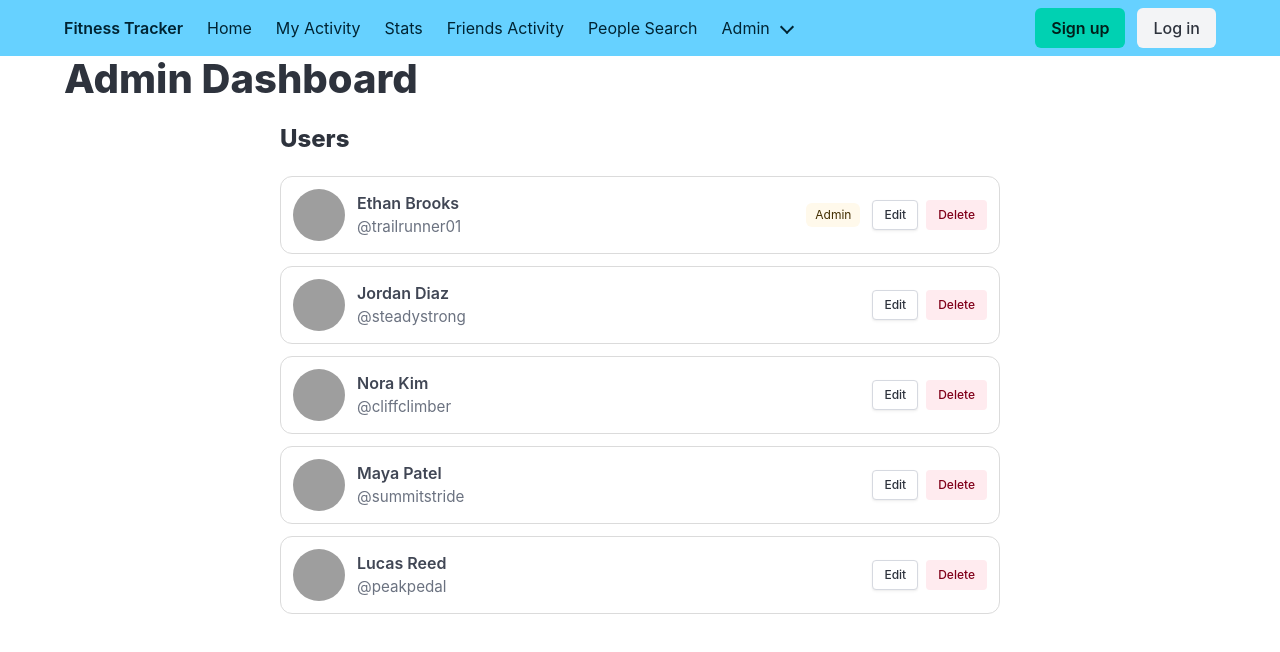
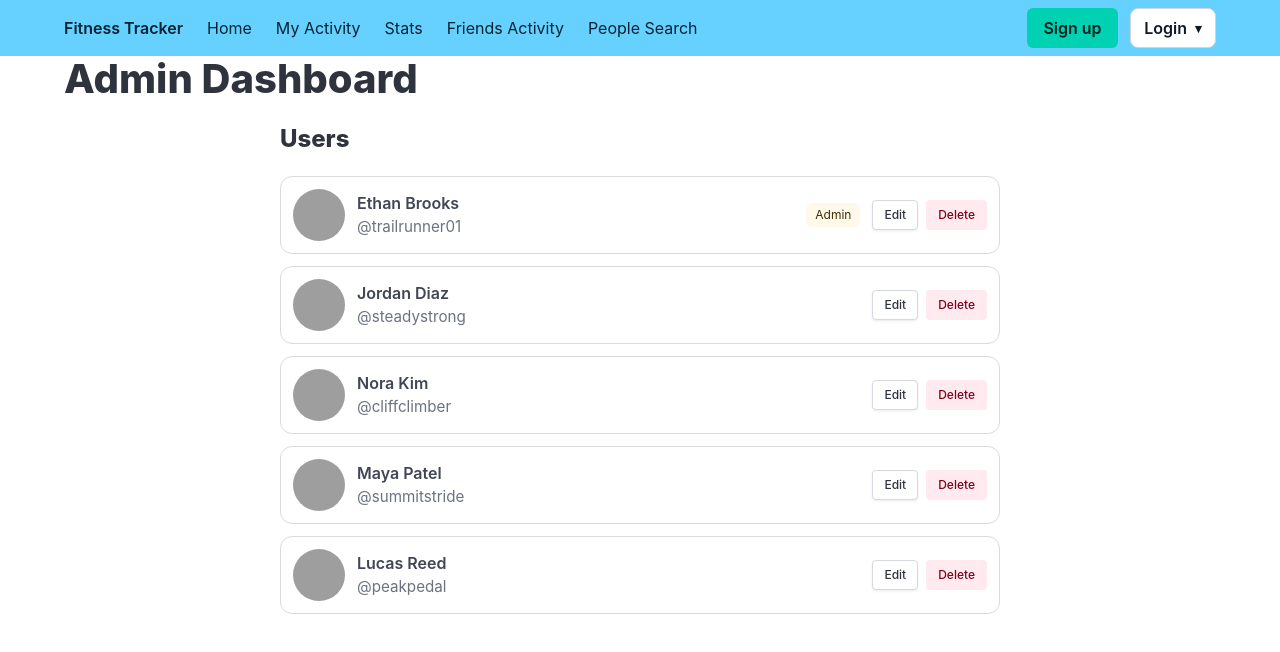
Before and after one commit to diacnik/fitness-tracker, a Vue app in the folder client/: page /users in a window 1280 px wide. Shown: the top 652 px of the page. Built offline with nearby package versions, Linux system fonts and the light colour scheme; grey boxes are pictures that could not be loaded; the HTML template or start-up script is replaced by a standard one.

Commit message:
added currentUser global variable to user store, UserLogin.vue, and NavBar.vue

```diff
--- a/client/src/components/NavBar.vue
+++ b/client/src/components/NavBar.vue
@@ -1,9 +1,17 @@
 <script setup lang="ts">
 
-import { ref } from 'vue';
+import { computed, ref } from 'vue';
 import { RouterLink } from 'vue-router';
+import { useUserStore } from '../stores/user';
+import UserLogin from './UserLogin.vue';
 
 const isActive = ref(false);
+const userStore = useUserStore();
+const currentUser = computed(() => userStore.currentUser);
+
+const logout = () => {
+  userStore.clearCurrentUser();
+};
 
 </script>
 
@@ -46,7 +54,7 @@ const isActive = ref(false);
         People Search
       </RouterLink>
 
-      <div class="navbar-item has-dropdown is-hoverable">
+      <div v-if="currentUser?.isAdmin" class="navbar-item has-dropdown is-hoverable">
         <a to="/admin" class="navbar-link">
           Admin
         </a>
@@ -62,12 +70,24 @@ const isActive = ref(false);
     <div class="navbar-end">
       <div class="navbar-item">
         <div class="buttons">
-          <a class="button is-primary">
+          <div v-if="currentUser" class="current-user-pill">
+            <img
+              :src="currentUser.profilePicture"
+              :alt="`${currentUser.username} profile picture`"
+              class="current-user-avatar"
+            />
+            <span class="current-user-name">{{ currentUser.firstName }} {{ currentUser.lastName }}</span>
+          </div>
+
+          <a v-if="!currentUser" class="button is-primary">
             <strong>Sign up</strong>
           </a>
-          <a class="button is-light">
-            Log in
-          </a>
+
+          <UserLogin v-if="!currentUser" />
+
+          <button v-else type="button" class="button is-light" @click="logout">
+            Log out
+          </button>
         </div>
       </div>
     </div>
@@ -77,5 +97,27 @@ const isActive = ref(false);
 </template>
 
 <style scoped>
+.current-user-pill {
+  display: inline-flex;
+  align-items: center;
+  gap: 0.5rem;
+  background: rgba(255, 255, 255, 0.18);
+  border: 1px solid rgba(255, 255, 255, 0.35);
+  border-radius: 999px;
+  padding: 0.35rem 0.7rem;
+  color: #ffffff;
+}
+
+.current-user-avatar {
+  width: 26px;
+  height: 26px;
+  border-radius: 999px;
+  object-fit: cover;
+}
+
+.current-user-name {
+  font-size: 0.85rem;
+  font-weight: 600;
+}
 
 </style>
--- /dev/null
+++ b/client/src/components/UserLogin.vue
@@ -0,0 +1,132 @@
+<script setup lang="ts">
+import { computed, ref } from 'vue'
+import { useUserStore } from '../stores/user'
+import type { User } from '../types'
+
+const userStore = useUserStore()
+
+const users = computed(() => userStore.users)
+const currentUser = computed(() => userStore.currentUser)
+const isOpen = ref(false)
+
+const toggleMenu = () => {
+  isOpen.value = !isOpen.value
+}
+
+const handleLogin = (user: User) => {
+  userStore.setCurrentUser(user.userId)
+  isOpen.value = false
+}
+</script>
+
+<template>
+  <div class="user-login" @keydown.esc="isOpen = false">
+    <button
+      type="button"
+      class="login-button"
+      @click="toggleMenu"
+      :aria-expanded="isOpen"
+      aria-haspopup="menu"
+    >
+      {{ currentUser ? `Logged in as ${currentUser.username}` : 'Login' }}
+      <span class="caret" :class="{ open: isOpen }" aria-hidden="true">▾</span>
+    </button>
+
+    <ul v-if="isOpen" class="login-menu" role="menu" aria-label="Select user">
+      <li v-for="user in users" :key="user.userId" role="none">
+        <button
+          type="button"
+          class="menu-item"
+          :class="{ active: currentUser?.userId === user.userId }"
+          role="menuitem"
+          @click="handleLogin(user)"
+        >
+          <img :src="user.profilePicture" :alt="`${user.username} profile picture`" class="avatar" />
+          <span>{{ user.firstName }} {{ user.lastName }}</span>
+          <small>@{{ user.username }}</small>
+        </button>
+      </li>
+    </ul>
+  </div>
+</template>
+
+<style scoped>
+.user-login {
+  position: relative;
+  display: inline-block;
+}
+
+.login-button {
+  display: inline-flex;
+  align-items: center;
+  gap: 0.5rem;
+  border: 1px solid #d1d5db;
+  border-radius: 0.5rem;
+  background: #ffffff;
+  color: #111827;
+  padding: 0.55rem 0.85rem;
+  font-weight: 600;
+  cursor: pointer;
+}
+
+.caret {
+  font-size: 0.8rem;
+  transition: transform 0.2s ease;
+}
+
+.caret.open {
+  transform: rotate(180deg);
+}
+
+.login-menu {
+  position: absolute;
+  right: 0;
+  margin-top: 0.45rem;
+  width: 280px;
+  max-height: 260px;
+  overflow-y: auto;
+  list-style: none;
+  padding: 0.4rem;
+  border: 1px solid #e5e7eb;
+  border-radius: 0.75rem;
+  background: #ffffff;
+  box-shadow: 0 12px 30px rgba(17, 24, 39, 0.16);
+  z-index: 20;
+}
+
+.menu-item {
+  width: 100%;
+  display: grid;
+  grid-template-columns: auto 1fr;
+  align-items: center;
+  gap: 0.55rem;
+  border: 0;
+  background: transparent;
+  border-radius: 0.5rem;
+  padding: 0.45rem;
+  cursor: pointer;
+  text-align: left;
+}
+
+.menu-item:hover {
+  background: #f3f4f6;
+}
+
+.menu-item.active {
+  background: #e5e7eb;
+}
+
+.menu-item small {
+  display: block;
+  color: #6b7280;
+  font-size: 0.78rem;
+}
+
+.avatar {
+  width: 34px;
+  height: 34px;
+  border-radius: 999px;
+  object-fit: cover;
+}
+
+</style>
--- a/client/src/stores/user.ts
+++ b/client/src/stores/user.ts
@@ -6,10 +6,57 @@ import type { User } from '../types';
 type UserUpdates = Partial<Omit<User, 'userId'>>;
 
 export const useUserStore = defineStore('user', () => {
+  const CURRENT_USER_STORAGE_KEY = 'currentUserId'; // Key for localStorage to persist current user ID
+
   const users = ref<User[]>(data.map(user => ({
     ...user,
     profilePicture: user.profilePicture || 'https://via.placeholder.com/150', // Default profile picture if missing
   })));
+
+  const getInitialCurrentUserId = () => {
+    if (typeof window === 'undefined') {
+      return null;
+    }
+
+    const storedId = window.localStorage.getItem(CURRENT_USER_STORAGE_KEY);
+    if (!storedId) {
+      return null;
+    }
+
+    const parsedId = Number(storedId);
+    return Number.isNaN(parsedId) ? null : parsedId;
+  };
+
+  const currentUserId = ref<number | null>(getInitialCurrentUserId());
+
+  const currentUser = computed<User | null>(() => {
+    if (currentUserId.value === null) {
+      return null;
+    }
+
+    return users.value.find(user => user.userId === currentUserId.value) ?? null;
+  });
+
+  const setCurrentUser = (userId: number) => {
+    const userExists = users.value.some(user => user.userId === userId);
+    if (!userExists) {
+      return false;
+    }
+
+    currentUserId.value = userId;
+    if (typeof window !== 'undefined') {
+      window.localStorage.setItem(CURRENT_USER_STORAGE_KEY, String(userId));
+    }
+
+    return true;
+  };
+
+  const clearCurrentUser = () => {
+    currentUserId.value = null;
+    if (typeof window !== 'undefined') {
+      window.localStorage.removeItem(CURRENT_USER_STORAGE_KEY);
+    }
+  };
 
   const updateUser = (userId: number, updates: UserUpdates) => {
     const userIndex = users.value.findIndex(user => user.userId === userId);
@@ -37,6 +84,10 @@ export const useUserStore = defineStore('user', () => {
     const originalLength = users.value.length; // Store the original length before deletion
     users.value = users.value.filter(user => user.userId !== userId); // Filter out the user to be deleted
 
+    if (currentUserId.value === userId) {
+      clearCurrentUser();
+    }
+
     return users.value.length !== originalLength; // Return true if a user was deleted, false otherwise
   };
 
@@ -48,5 +99,14 @@ export const useUserStore = defineStore('user', () => {
     return map;
   });
 
-  return { users, userMap, updateUser, deleteUser };
+  return {
+    users,
+    userMap,
+    currentUserId,
+    currentUser,
+    setCurrentUser,
+    clearCurrentUser,
+    updateUser,
+    deleteUser,
+  };
 });
```
